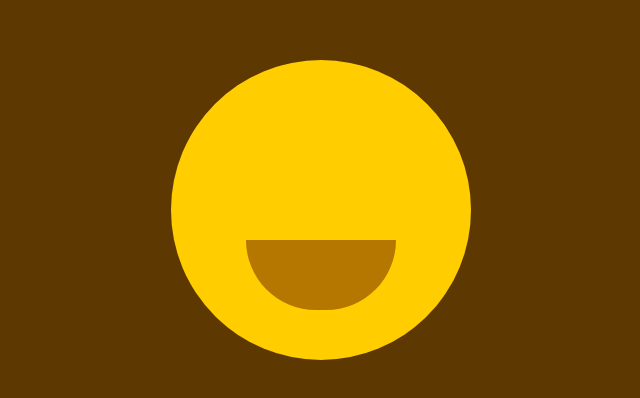
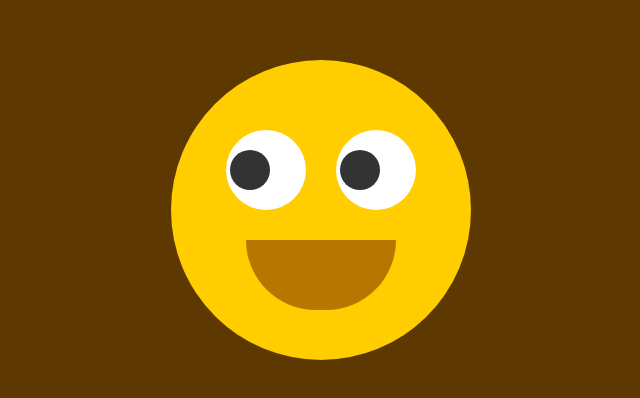
Before and after one commit to AadiRana911/CSS-Animations, a plain HTML site: page Eyes follow mouse cursor/index.html in a window 1280 px wide. Shown: the part 190-588 px from the top of the page, without its empty margins (319-959 px from the left). Drawn offline with Linux system fonts and the light colour scheme.

Commit message:
Eyes follow mouse cursor - Finished

```diff
--- a/Eyes follow mouse cursor/index.html
+++ b/Eyes follow mouse cursor/index.html
@@ -12,6 +12,19 @@
                 <div class="eye"></div>
             </div>
         </div>
+        <script>
+            document.querySelector('body').addEventListener('mousemove', eyeball);
+            function eyeball(){
+                var eye = document.querySelectorAll('.eye');
+                eye.forEach(function(eye){
+                    let x = (eye.getBoundingClientRect().left) + (eye.clientWidth / 2);
+                    let y = (eye.getBoundingClientRect().top) + (eye.clientHeight / 2);
+                    let radian = Math.atan2(event.pageX - x, event.pageY - y);
+                    let rot = (radian * (180 / Math.PI) * -1) + 270;
+                    eye.style.transform = "rotate(" + rot + "deg)"
+                })
+            }
+        </script>
     </body>
 
 </html>
--- a/Eyes follow mouse cursor/style.css
+++ b/Eyes follow mouse cursor/style.css
@@ -39,3 +39,28 @@ body{
     border-bottom-left-radius: 0px;
     border-bottom-right-radius: 0px;
 }
+.eyes{
+    position: relative;
+    top: -40px;
+    display: flex;
+}
+.eyes .eye{
+    position: relative;
+    width: 80px;
+    height: 80px;
+    display: block;
+    background: #fff;
+    margin: 0 15px;
+    border-radius: 50%;
+}
+.eyes .eye::before{
+    content: '';
+    position: absolute;
+    top: 25%;
+    left: 4px;
+    transform: translateY(-50%,-50%);
+    width: 40px;
+    height: 40px;
+    background: #333;
+    border-radius: 50%;
+}
```
